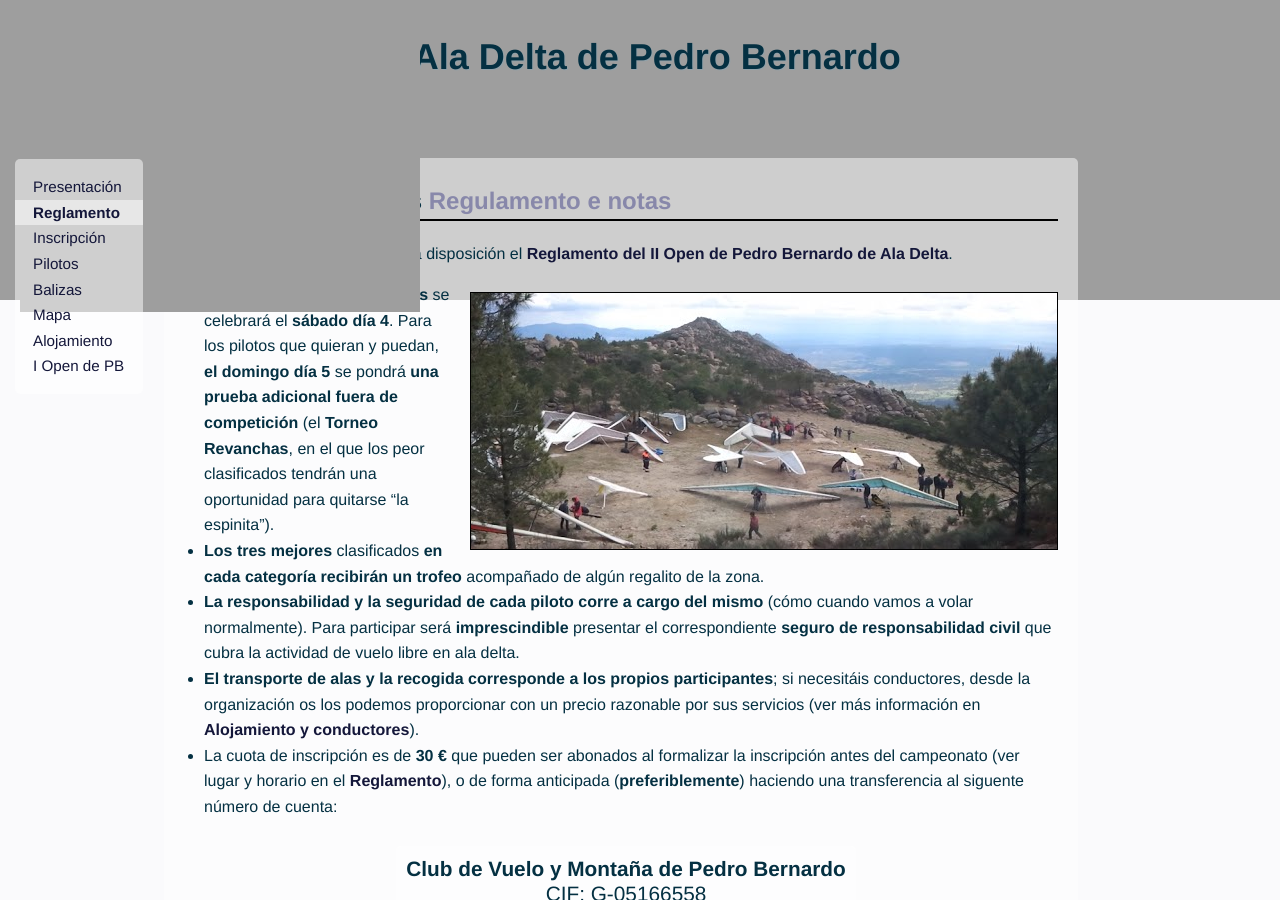
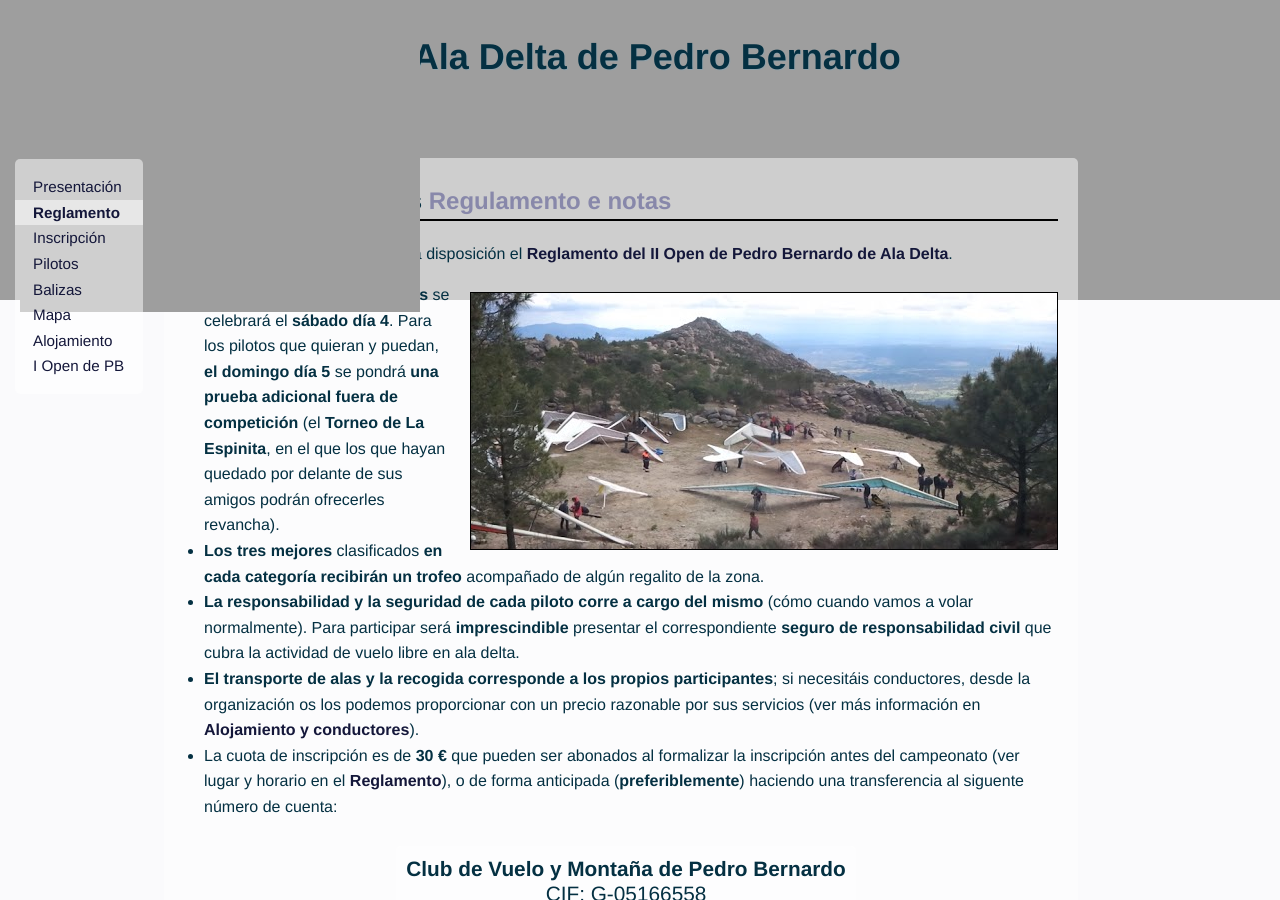
Before and after one commit to nando/opendepb2013, a Jekyll site: the page built from reglamento.md, in a window 1280 px wide and 900 px high. Built offline with Jekyll 4.4.1, drawn with Linux system fonts in a browser that asks for light colours.

Commit message:
Actualización del reglamento

```diff
--- a/reglamento.md
+++ b/reglamento.md
@@ -8,12 +8,13 @@
 
 En [este enlace](downloads/Reglamento_II_Open_de_Ala_Delta_de_Pedro_Bernardo.pdf "Reglamento del Open de Pedro Bernardo en formato PDF") tenéis a vuestra disposición el [Reglamento del II Open de Pedro Bernardo de Ala Delta](downloads/Reglamento_II_Open_de_Ala_Delta_de_Pedro_Bernardo.pdf "Reglamento del Open de Pedro Bernardo en formato PDF").
 
-<img class="right" src="images/despegue_pedro_bernardo.jpg" alt="Pedro Bernardo"/>
-* La **cena y entrega de premios** se celebrará el **sábado día 4**. Para los pilotos que quieran y puedan, **el domingo día 5** se pondrá **una prueba adicional fuera de competición** (el **Torneo Revanchas**, en el que los peor clasificados tendrán una oportunidad para quitarse "la espinita").
+<a class="media" target="_blank" href="https://lh4.googleusercontent.com/-KY3DST1RFIc/T6LOdFXdSJI/AAAAAAAACEM/9paN3b_g4o8/w594-h260-n-k/2012-05-01%2B15.20.15.jpg" title="Despegue oeste de Pedro Bernardo (autor Carlos 'parapen')"><img class="right" src="images/despegue_pedro_bernardo.jpg" alt="Despegue oeste de Pedro Bernardo (autor Carlos 'parapen')"/></a>
+
+* La **cena y entrega de premios** se celebrará el **sábado día 4**. Para los pilotos que quieran y puedan, **el domingo día 5** se pondrá **una prueba adicional fuera de competición** (el **Torneo de La Espinita**, en el que los que hayan quedado por delante de sus amigos podrán ofrecerles revancha).
 * **Los tres mejores** clasificados **en cada categoría recibirán un trofeo** acompañado de algún regalito de la zona.
 * **La responsabilidad y la seguridad de cada piloto corre a cargo del mismo** (cómo cuando vamos a volar normalmente). Para participar será **imprescindible** presentar el correspondiente **seguro de responsabilidad civil** que cubra la actividad de vuelo libre en ala delta.
 * **El transporte de alas y la recogida corresponde a los propios participantes**; si necesitáis conductores, desde la organización os los podemos proporcionar con un precio razonable por sus servicios (ver más información en [Alojamiento y conductores](alojamientos.html "Alojamiento y conductores")).
-* La cuota de inscripción es de **30 €** que pueden ser abonados al formalizar la inscripción antes del campeonato (ver lugar y horario en el [Reglamento](downloads/Reglamento_I_Open_de_Ala_Delta_de_Pedro_Bernardo.pdf "Reglamento del Open de Pedro Bernardo en formato PDF")), o de forma anticipada (**preferiblemente**) haciendo una transferencia al siguente número de cuenta:
+* La cuota de inscripción es de **30 €** que pueden ser abonados al formalizar la inscripción antes del campeonato (ver lugar y horario en el [Reglamento](downloads/Reglamento_II_Open_de_Ala_Delta_de_Pedro_Bernardo.pdf "Reglamento del Open de Pedro Bernardo en formato PDF")), o de forma anticipada (**preferiblemente**) haciendo una transferencia al siguente número de cuenta:
 
 {% include account.html %}
 
```
Also changed, not shown: apresentacao.md (+1 -1 lines), regulamento.md (+1 -1 lines), 6 other files.
